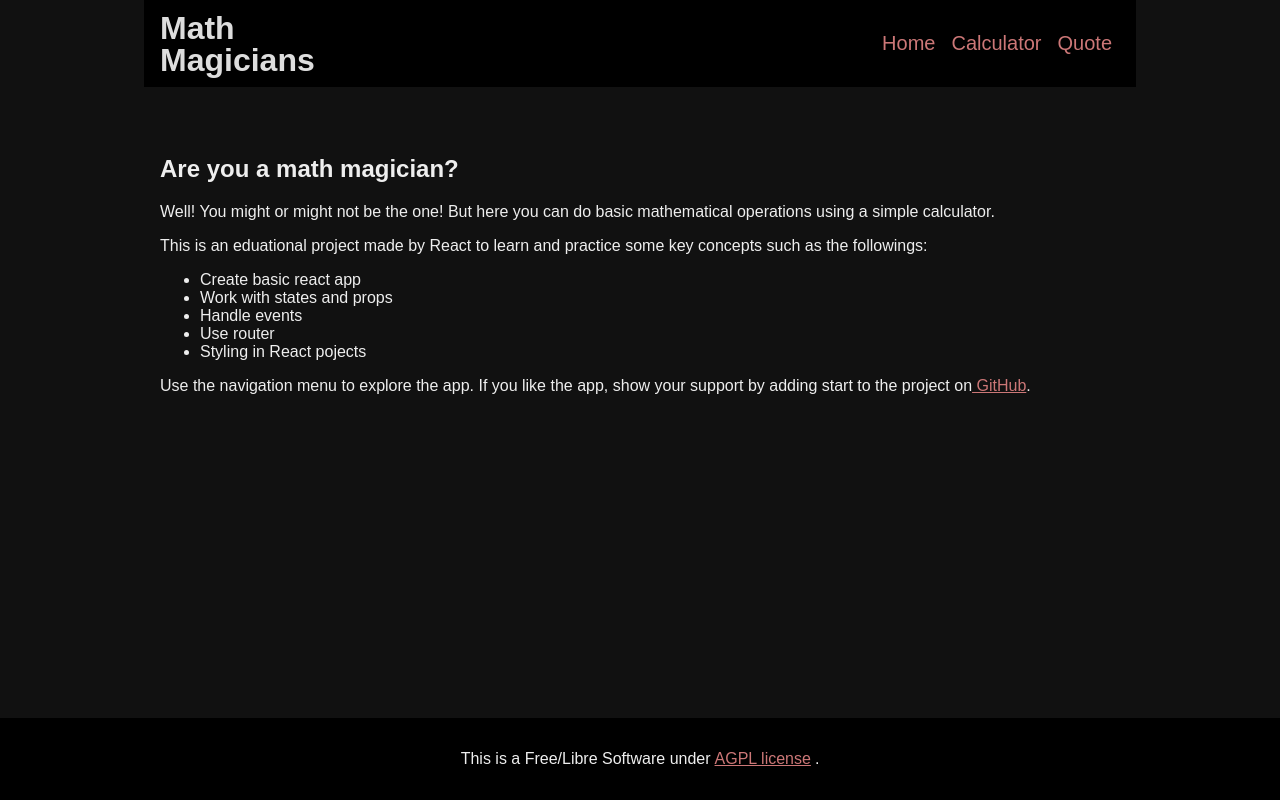
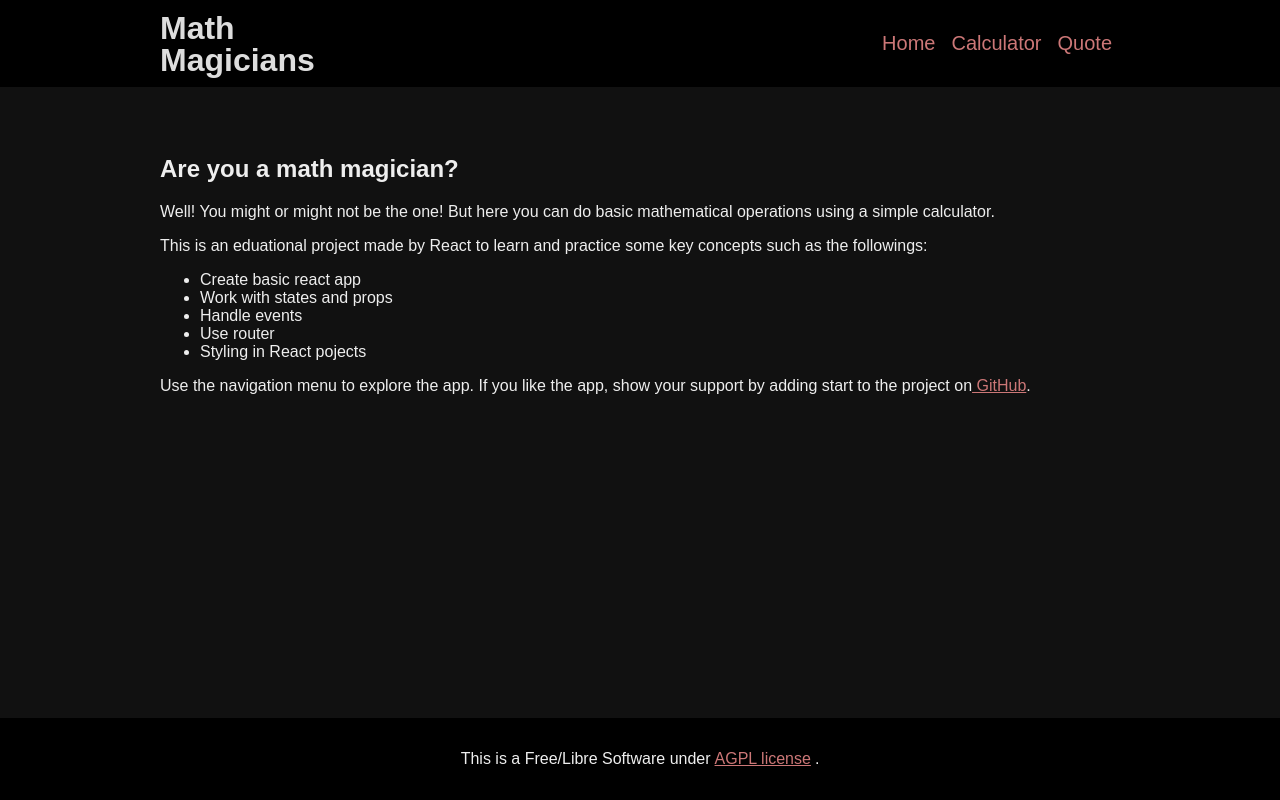
Before and after one commit to ahangarha/MV-MathMagicians, a React (Create React App) app: page / in a window 1280 px wide. Built offline with nearby package versions, Linux system fonts and the light colour scheme.

Commit message:
fix header width to fullscreen

```diff
--- a/src/components/Header.css
+++ b/src/components/Header.css
@@ -1,10 +1,13 @@
+header {
+  background-color: #000;
+}
+
 header .container {
   display: flex;
   justify-content: space-between;
   align-items: center;
   color: #ddd;
   padding-inline: 1rem;
-  background-color: #000;
 }
 
 header .branding {
```
